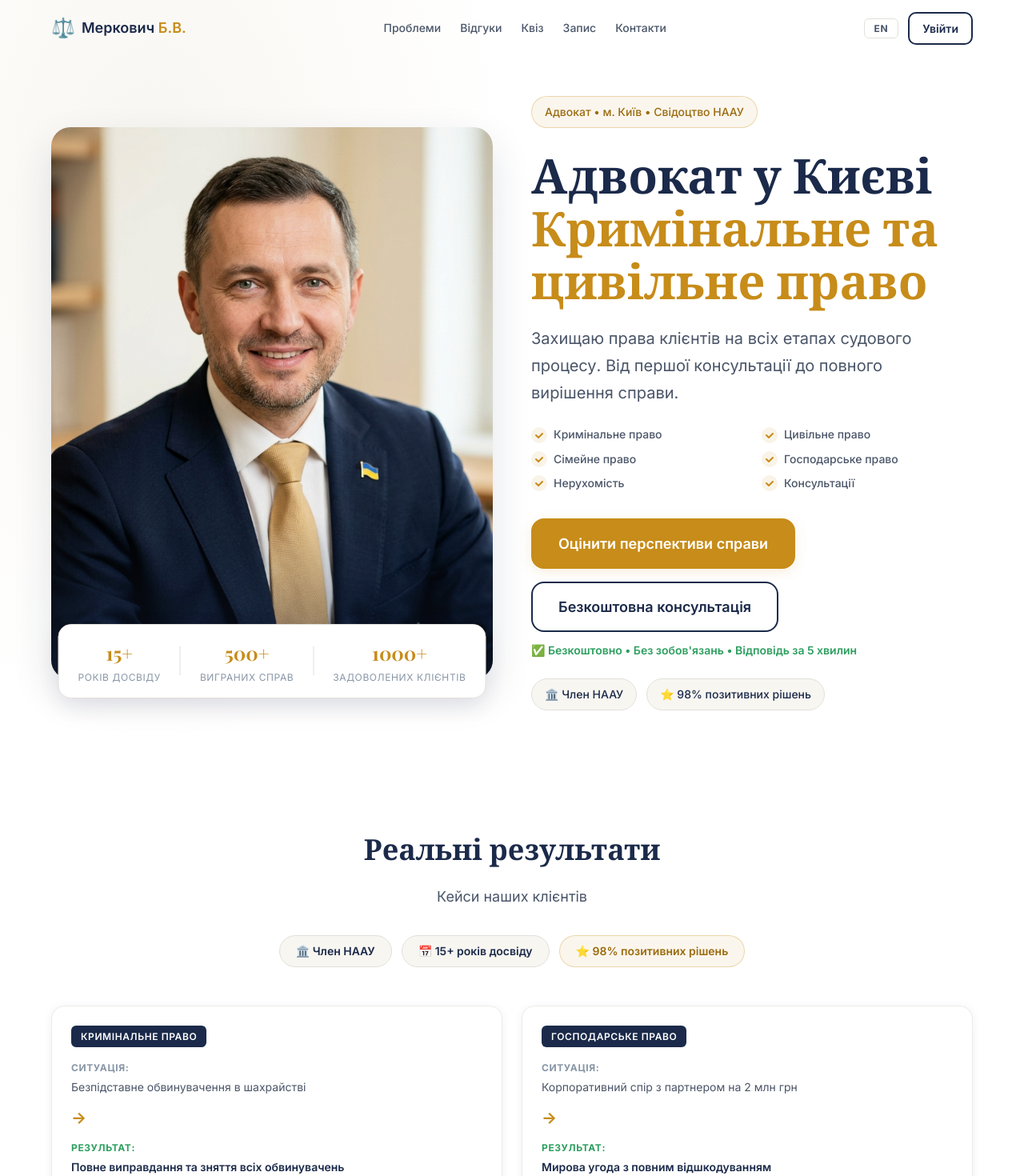
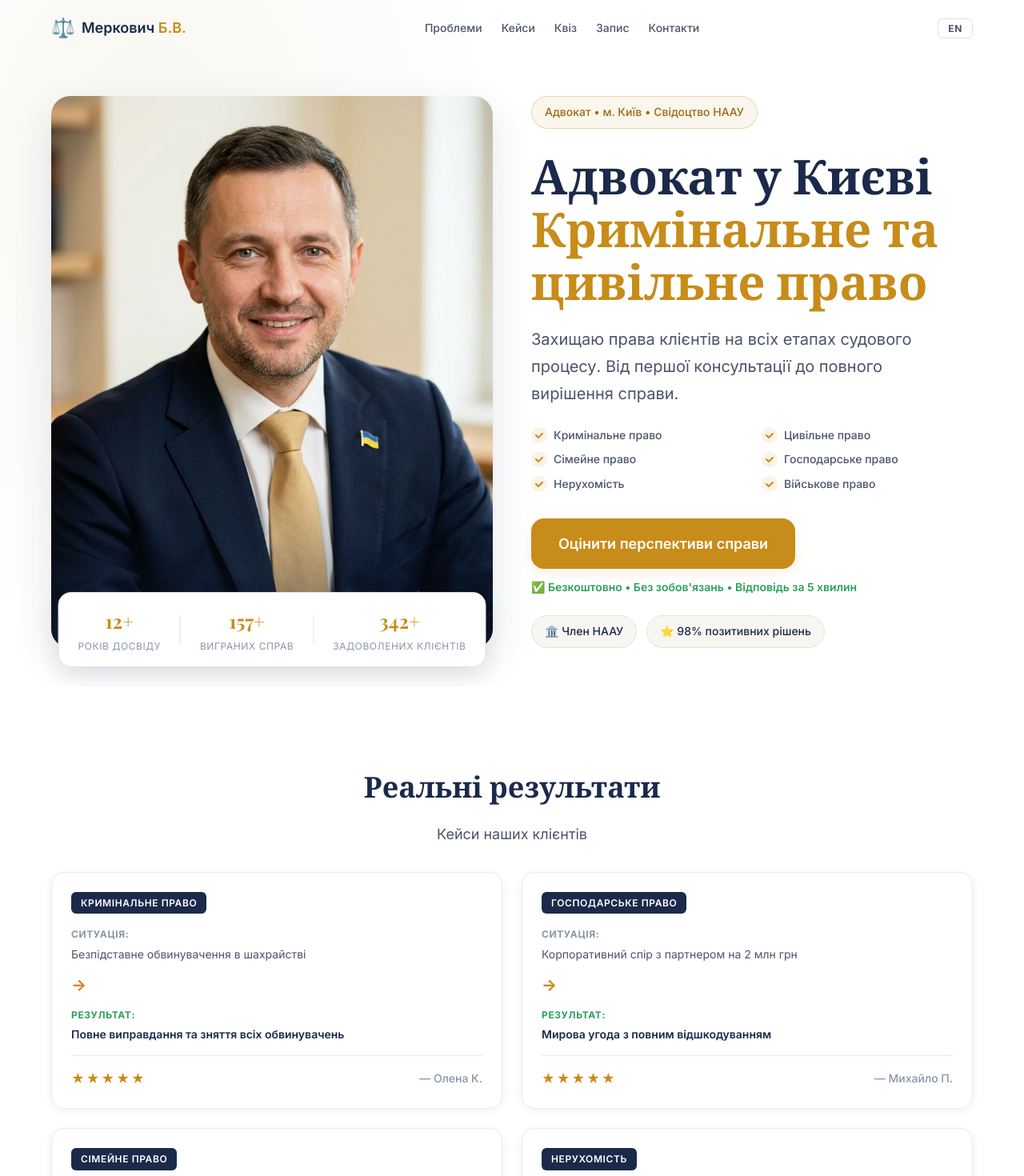
Before and after one commit to yoda887/attorney-site, a Nuxt app in the folder frontend/: page / in a window 1280 px wide. Shown: the top 1470 px of the page at 80% size. Built offline with nearby package versions, Linux system fonts and the light colour scheme.

Commit message:
fix: address final UX audit remarks (Hick's Law, typography, and visual noise)

```diff
--- a/frontend/app/components/landing/EmpathySection.vue
+++ b/frontend/app/components/landing/EmpathySection.vue
@@ -42,22 +42,6 @@
           </div>
         </div>
 
-        <!-- Row 3: Icon Left, Text Right -->
-        <div class="empathy-card reveal delay-3">
-          <div class="empathy-icon-wrapper">
-            <svg class="empathy-icon" viewBox="0 0 48 48" fill="none" aria-hidden="true">
-              <circle cx="24" cy="24" r="24" fill="currentColor" opacity="0.08"/>
-              <circle cx="24" cy="24" r="10" stroke="currentColor" stroke-width="2"/>
-              <path d="M24 18v6l4 3" stroke="currentColor" stroke-width="2.5" stroke-linecap="round"/>
-              <path d="M16 14l-2-2M32 14l2-2" stroke="currentColor" stroke-width="2" stroke-linecap="round"/>
-            </svg>
-          </div>
-          <div class="empathy-text">
-            <h3>{{ t('empathy.time.title') }}</h3>
-            <p>{{ t('empathy.time.desc') }}</p>
-            <p class="empathy-loss">⚠️ {{ t('empathy.time.loss') }}</p>
-          </div>
-        </div>
 
         <!-- Row 4: Text Left, Icon Right -->
         <div class="empathy-card empathy-card--reversed reveal delay-4">
--- a/frontend/app/components/landing/HeroSection.vue
+++ b/frontend/app/components/landing/HeroSection.vue
@@ -24,7 +24,6 @@
 
         <div class="hero-buttons">
           <a href="#quiz" class="btn btn-primary btn-lg" id="hero-cta-primary">{{ t('hero.cta') }}</a>
-          <a href="#appointment" class="btn btn-outline btn-lg" id="hero-cta-secondary">{{ t('hero.cta2') }}</a>
         </div>
         <p class="hero-guarantee">{{ t('hero.guarantee') }}</p>
 
@@ -127,9 +126,9 @@ onMounted(() => {
       entries.forEach((entry) => {
         if (entry.isIntersecting && !hasAnimated.value) {
           hasAnimated.value = true;
-          animateCounter(15, animatedYears, 1500);
-          animateCounter(500, animatedCases, 2000);
-          animateCounter(1000, animatedClients, 2500);
+          animateCounter(12, animatedYears, 1500);
+          animateCounter(157, animatedCases, 2000);
+          animateCounter(342, animatedClients, 2500);
         }
       });
     },
--- a/frontend/app/components/landing/SocialProofSection.vue
+++ b/frontend/app/components/landing/SocialProofSection.vue
@@ -6,12 +6,7 @@
         <p class="section-subtitle" style="margin: 0 auto">{{ t('social.subtitle') }}</p>
       </div>
 
-      <!-- Trust badges row -->
-      <div class="social-badges reveal delay-1" role="list" aria-label="Довірчі бейджі">
-        <span class="social-badge" role="listitem">🏛️ {{ t('social.badge.naau') }}</span>
-        <span class="social-badge" role="listitem">📅 {{ t('social.badge.experience') }}</span>
-        <span class="social-badge social-badge--accent" role="listitem">⭐ {{ t('social.badge.winrate') }}</span>
-      </div>
+
 
       <!-- Cases grid -->
       <div class="cases-grid">
@@ -216,7 +211,7 @@ const cases = [
 
 .social-cta {
   display: flex;
-  justify-content: flex-end;
+  justify-content: center;
   margin-top: var(--space-12);
 }
 </style>
--- a/frontend/app/components/ui/AppFooter.vue
+++ b/frontend/app/components/ui/AppFooter.vue
@@ -7,7 +7,7 @@
             <span class="footer-logo-icon">⚖️</span>
             <span class="footer-logo-text">Меркович <span class="footer-logo-accent">Б.В.</span></span>
           </div>
-          <p class="footer-desc">{{ t('about.description').slice(0, 120) }}...</p>
+          <p class="footer-desc">{{ t('about.description') }}</p>
           <div class="footer-socials">
             <a href="https://t.me/" target="_blank" rel="noopener" class="social-link" aria-label="Telegram">
               <svg width="20" height="20" viewBox="0 0 24 24" fill="currentColor"><path d="M11.944 0A12 12 0 0 0 0 12a12 12 0 0 0 12 12 12 12 0 0 0 12-12A12 12 0 0 0 12 0a12 12 0 0 0-.056 0zm4.962 7.224c.1-.002.321.023.465.14a.506.506 0 0 1 .171.325c.016.093.036.306.02.472-.18 1.898-.962 6.502-1.36 8.627-.168.9-.499 1.201-.82 1.23-.696.065-1.225-.46-1.9-.902-1.056-.693-1.653-1.124-2.678-1.8-1.185-.78-.417-1.21.258-1.91.177-.184 3.247-2.977 3.307-3.23.007-.032.014-.15-.056-.212s-.174-.041-.249-.024c-.106.024-1.793 1.14-5.061 3.345-.48.33-.913.49-1.302.48-.428-.008-1.252-.241-1.865-.44-.752-.245-1.349-.374-1.297-.789.027-.216.325-.437.893-.663 3.498-1.524 5.83-2.529 6.998-3.014 3.332-1.386 4.025-1.627 4.476-1.635z"/></svg>
--- a/frontend/app/components/ui/AppHeader.vue
+++ b/frontend/app/components/ui/AppHeader.vue
@@ -23,9 +23,7 @@
           <NuxtLink to="/dashboard" class="btn btn-ghost btn-sm">{{ t('nav.dashboard') }}</NuxtLink>
           <button @click="logout" class="btn btn-ghost btn-sm">{{ t('nav.logout') }}</button>
         </template>
-        <template v-else>
-          <NuxtLink to="/login" class="btn btn-outline btn-sm">{{ t('nav.login') }}</NuxtLink>
-        </template>
+
 
         <button class="mobile-menu-btn" @click="mobileOpen = !mobileOpen" aria-label="Меню" :aria-expanded="mobileOpen">
           <span :class="{ open: mobileOpen }"></span>
@@ -47,9 +45,7 @@
           <NuxtLink to="/dashboard" class="mobile-link" @click="mobileOpen = false">{{ t('nav.dashboard') }}</NuxtLink>
           <button class="mobile-link" @click="logout(); mobileOpen = false">{{ t('nav.logout') }}</button>
         </template>
-        <template v-else>
-          <NuxtLink to="/login" class="mobile-link" @click="mobileOpen = false">{{ t('nav.login') }}</NuxtLink>
-        </template>
+
       </div>
     </Transition>
   </header>
--- a/frontend/app/composables/useI18n.ts
+++ b/frontend/app/composables/useI18n.ts
@@ -4,7 +4,7 @@ const translations: Record<string, Record<string, string>> = {
     // Navigation (updated for new structure)
     'nav.home': 'Головна',
     'nav.problems': 'Проблеми',
-    'nav.reviews': 'Відгуки',
+    'nav.reviews': 'Кейси',
     'nav.quiz': 'Квіз',
     'nav.appointment': 'Запис',
     'nav.contacts': 'Контакти',
@@ -28,7 +28,7 @@ const translations: Record<string, Record<string, string>> = {
     'hero.spec3': 'Сімейне право',
     'hero.spec4': 'Господарське право',
     'hero.spec5': 'Нерухомість',
-    'hero.spec6': 'Консультації',
+    'hero.spec6': 'Військове право',
     'hero.guarantee': '✅ Безкоштовно • Без зобов\'язань • Відповідь за 5 хвилин',
 
     // Empathy Section — Client Pain Points
@@ -45,7 +45,7 @@ const translations: Record<string, Record<string, string>> = {
     'empathy.time.loss': 'Процесуальні строки не чекають. Пропущений дедлайн — це втрачене право на оскарження назавжди.',
     'empathy.trust.title': 'Довіра до адвоката',
     'empathy.trust.desc': 'Як обрати правильного? 15+ років досвіду та сотні вдячних клієнтів.',
-    'empathy.trust.loss': 'Неправильний вибір адвоката = програна справа. 73% клієнтів, що змінили адвоката, прийшли саме до нас.',
+    'empathy.trust.loss': 'Неправильний вибір адвоката = програна справа. Більшість клієнтів, що змінили захисника, приходять до нас виправляти чужі помилки.',
     'empathy.solution': 'Не ризикуйте — дійте зараз →',
 
     // Social Proof
@@ -68,7 +68,7 @@ const translations: Record<string, Record<string, string>> = {
     'social.case4.result': 'Повернення коштів та притягнення до відповідальності',
     'social.case4.author': '— Ірина Д.',
     'social.badge.naau': 'Член НААУ',
-    'social.badge.experience': '15+ років досвіду',
+    'social.badge.experience': '12 років досвіду',
     'social.badge.winrate': '98% позитивних рішень',
     'social.cta': 'Хочу такий самий результат →',
 
@@ -215,7 +215,7 @@ const translations: Record<string, Record<string, string>> = {
   en: {
     'nav.home': 'Home',
     'nav.problems': 'Problems',
-    'nav.reviews': 'Reviews',
+    'nav.reviews': 'Cases',
     'nav.quiz': 'Quiz',
     'nav.appointment': 'Book',
     'nav.contacts': 'Contacts',
@@ -238,7 +238,7 @@ const translations: Record<string, Record<string, string>> = {
     'hero.spec3': 'Family Law',
     'hero.spec4': 'Business Law',
     'hero.spec5': 'Real Estate',
-    'hero.spec6': 'Consultations',
+    'hero.spec6': 'Military Law',
     'hero.guarantee': '✅ Free • No obligations • Response in 5 minutes',
 
     'empathy.title': 'We understand what you\'re going through',
@@ -254,7 +254,7 @@ const translations: Record<string, Record<string, string>> = {
     'empathy.time.loss': 'Procedural deadlines don\'t wait. A missed deadline means losing your right to appeal — forever.',
     'empathy.trust.title': 'Trusting an attorney',
     'empathy.trust.desc': 'How to choose the right one? 15+ years of experience and hundreds of grateful clients.',
-    'empathy.trust.loss': 'Wrong attorney = lost case. 73% of clients who switched attorneys came to us.',
+    'empathy.trust.loss': 'Wrong attorney = lost case. Most clients who switch attorneys come to us to fix others\' mistakes.',
     'empathy.solution': 'Don\'t risk it — act now →',
 
     'social.title': 'Real Results',
@@ -276,7 +276,7 @@ const translations: Record<string, Record<string, string>> = {
     'social.case4.result': 'Funds returned and perpetrators held accountable',
     'social.case4.author': '— Iryna D.',
     'social.badge.naau': 'UNBA Member',
-    'social.badge.experience': '15+ years experience',
+    'social.badge.experience': '12 years experience',
     'social.badge.winrate': '98% positive outcomes',
     'social.cta': 'I want the same result →',
 
```
